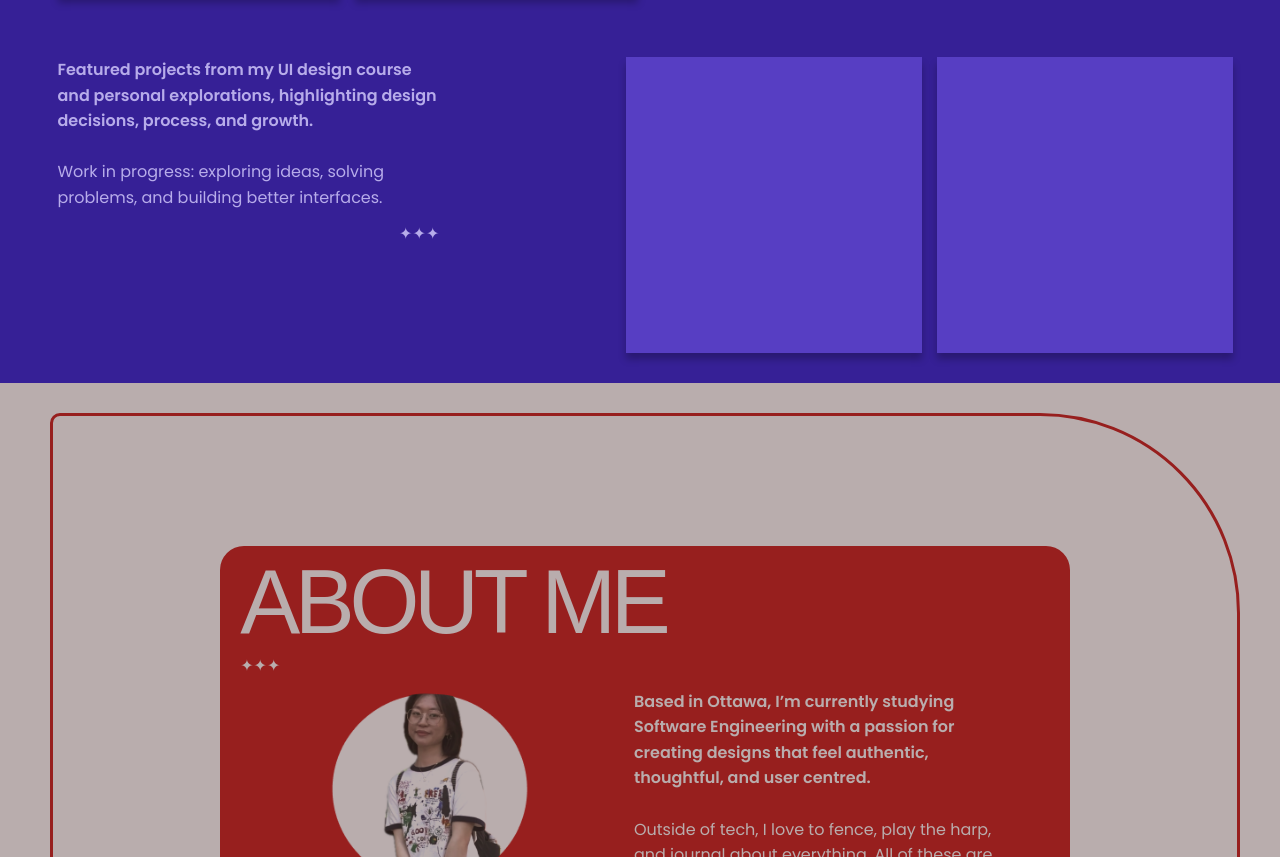
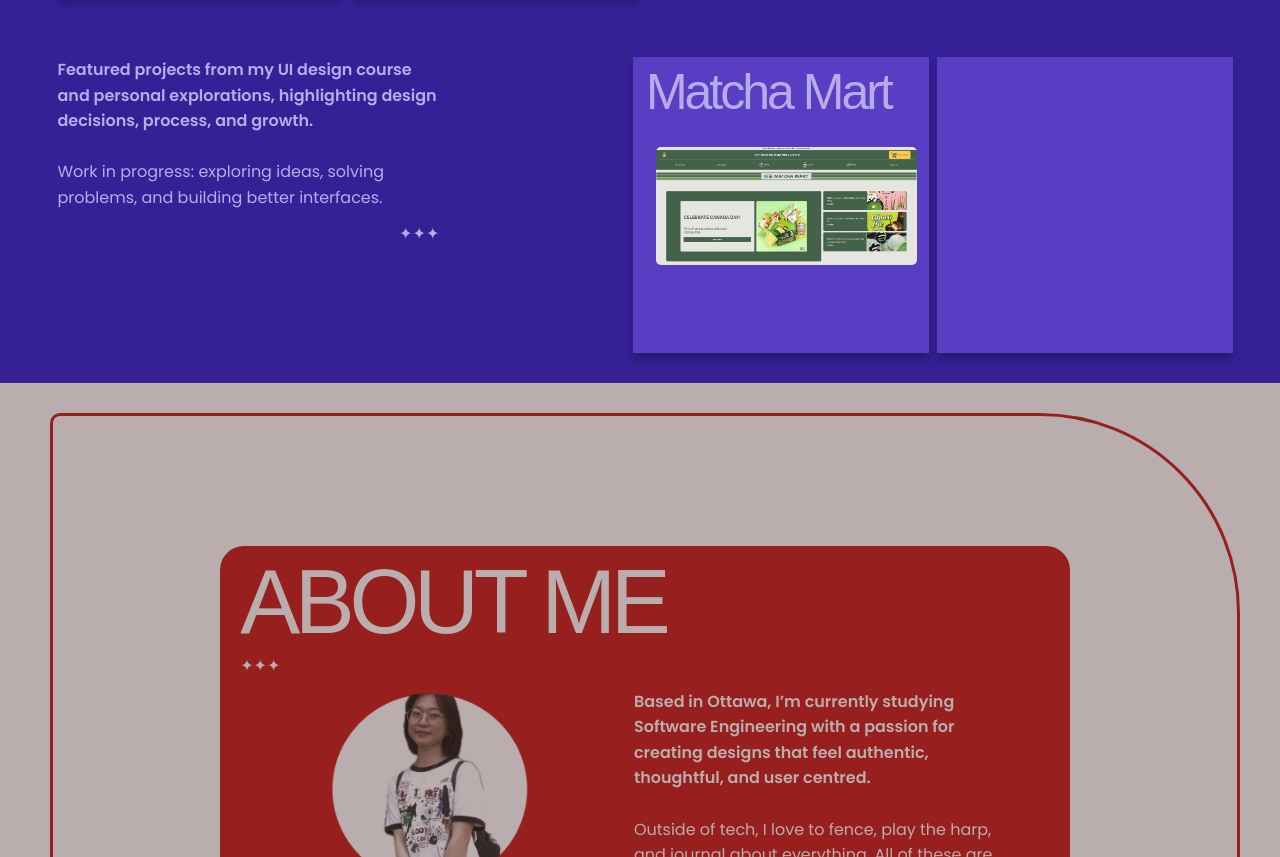
Before and after one commit to ncol488/seg3125-uiportfolio, a plain HTML site: page index.html in a window 1280 px wide. Shown: the part 869-1726 px from the top of the page. Drawn offline with nearby package versions, Linux system fonts and the light colour scheme; a web font is replaced by a local one.

Commit message:
matcha mart

```diff
--- a/index.html
+++ b/index.html
@@ -165,8 +165,16 @@
 
           <!-- Sticky Notes -->
           <div class="col d-flex d-none d-lg-flex d-custom-hide"></div>
-          <div class="col d-flex">
-            <div class="sticky-note"></div>
+          <div class="sticky-note justify-content-center">
+            <h2 class="p-2 secondary-blue">Matcha Mart</h2>
+            <a href="https://matcha-mart.netlify.app/ " target="_blank">
+              <img
+                class="p-4"
+                src="assets/matcha-mart.png"
+                style="height: 50%; border-radius: 20px"
+              />
+            </a>
+            <p></p>
           </div>
           <div class="col d-flex">
             <div class="sticky-note"></div>
```
Also changed, not shown: assets/matcha-mart.png (added).
